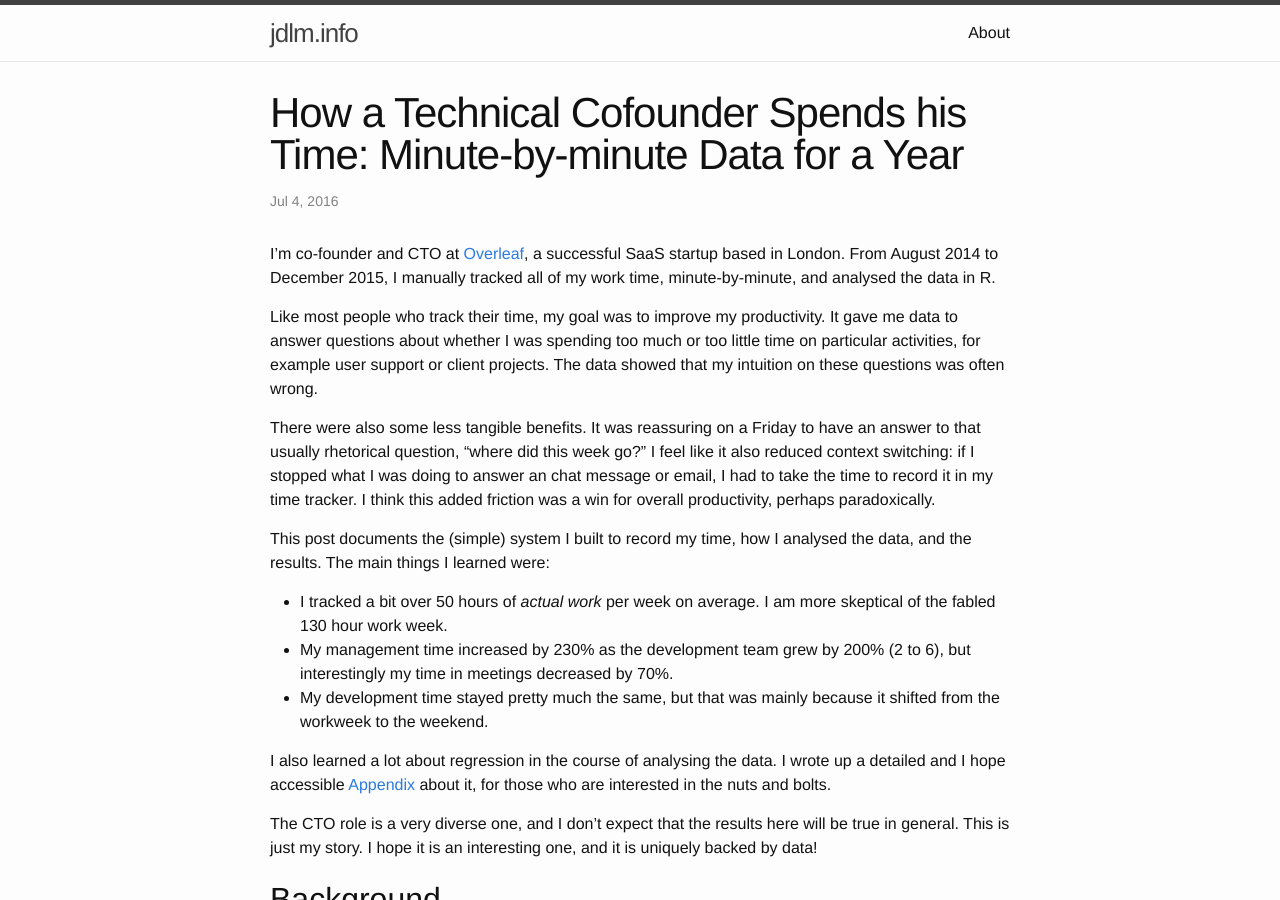
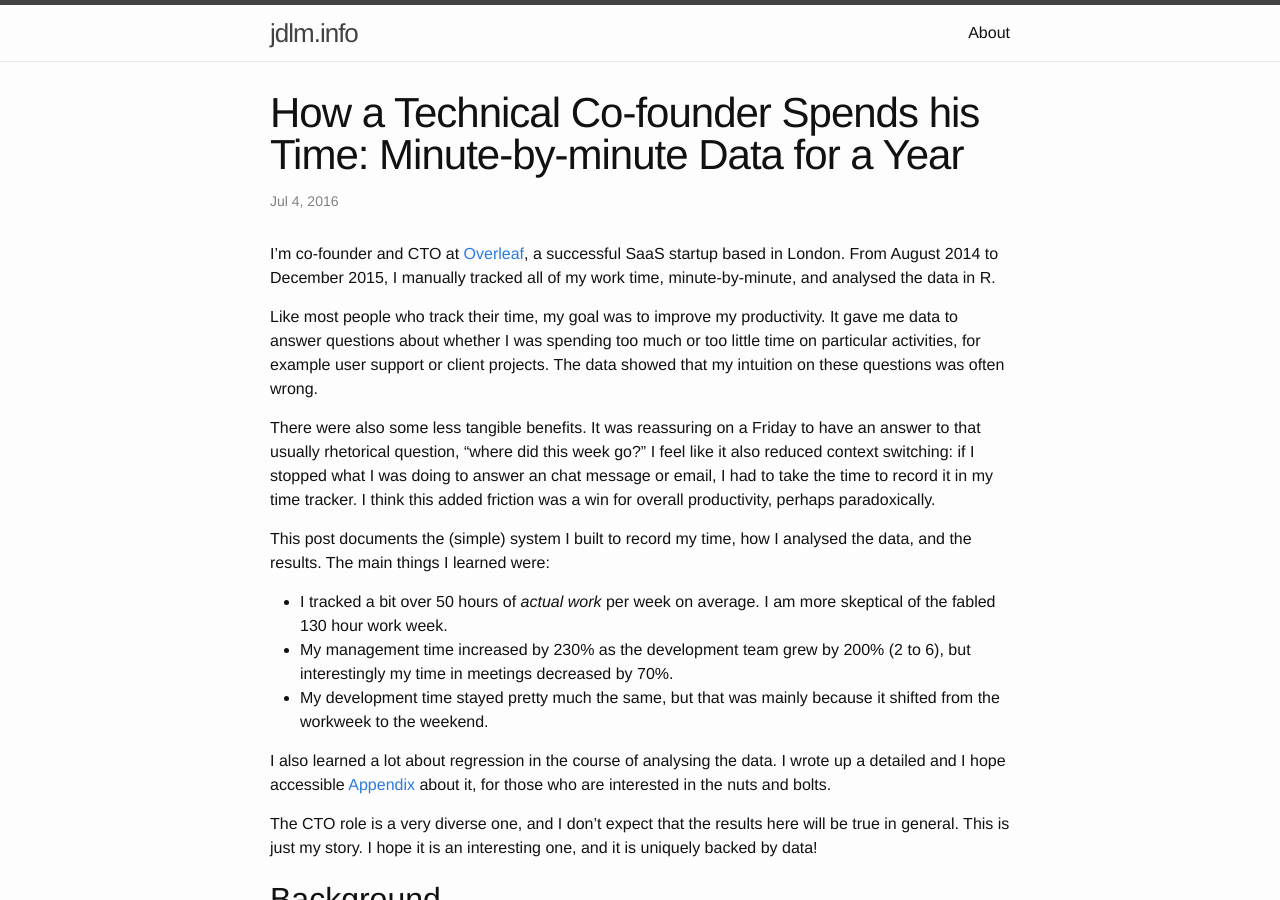
Before and after one commit to jdleesmiller/jdleesmiller.github.io, a Jekyll site: the page built from _posts/2016-07-04-cto-time-minute-by-minute.markdown, in a window 1280 px wide and 900 px high. Built offline with Jekyll 4.4.1, drawn with Linux system fonts in a browser that asks for light colours; formulas are drawn with MathJax 3.

Commit message:
Fix spelling of cofounder

```diff
--- a/_posts/2016-07-04-cto-time-minute-by-minute.markdown
+++ b/_posts/2016-07-04-cto-time-minute-by-minute.markdown
@@ -1,6 +1,6 @@
 ---
 layout: post
-title: "How a Technical Cofounder Spends his Time: Minute-by-minute Data for a Year"
+title: "How a Technical Co-founder Spends his Time: Minute-by-minute Data for a Year"
 date: 2016-07-04 18:00:00 +0000
 categories: articles
 ---
```
